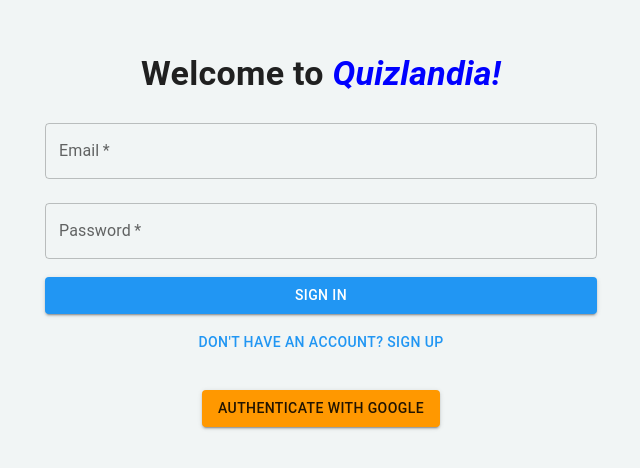
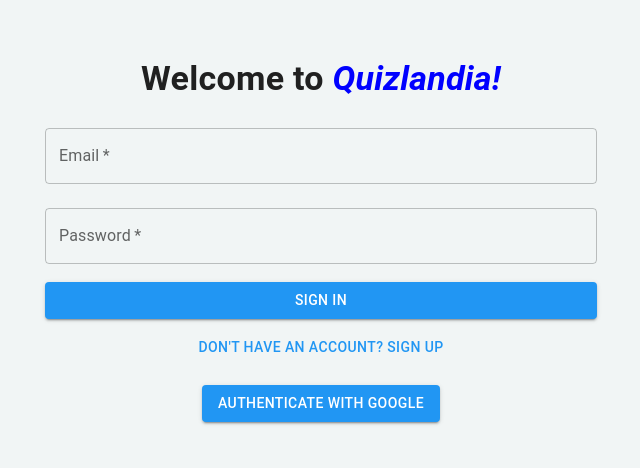
Before and after one commit to justinasRm/quizlandia-front, a React (Create React App) app in the folder quizlandia-front/: page / in a window 1280 px wide. Shown: the part 160-628 px from the top of the page, without its empty margins (319-959 px from the left). Built offline with nearby package versions, Linux system fonts and the light colour scheme; no server answers; the HTML template or start-up script is replaced by a standard one.

Commit message:
google authentification added

```diff
--- a/quizlandia-front/src/components/Auth.js
+++ b/quizlandia-front/src/components/Auth.js
@@ -1,8 +1,8 @@
 import React, { useEffect, useState } from 'react';
-import { Container, Typography, Button } from '@mui/material';
+import { Container, Typography } from '@mui/material';
 import SignIn from './SignIn';
 import SignUp from './SignUp';
-
+import GoogleAuth from './GoogleAuth';
 function Auth(props) {
     const [signinFlow, setSigninFlow] = useState(true);
 
@@ -15,10 +15,8 @@ function Auth(props) {
                 Welcome to <em style={{ color: 'blue' }}>Quizlandia!</em>
             </Typography>
             {signinFlow && <SignIn setSigninFlow={setSigninFlow} setUid={props.setUid}/>}
-            {!signinFlow && <SignUp setSigninFlow={setSigninFlow} setUid={props.setUid}/>}
-            <Button variant="contained" color="secondary" style={{ marginTop: '10px' }}>
-                Authenticate with Google
-            </Button>
+            {!signinFlow && <SignUp setSigninFlow={setSigninFlow} setUid={props.setUid} />}
+            <GoogleAuth setSigninFlow={setSigninFlow} setUid={props.setUid} />
         </Container>
     );
 }
--- /dev/null
+++ b/quizlandia-front/src/components/GoogleAuth.js
@@ -0,0 +1,24 @@
+import React, { useState } from 'react';
+import { Button } from '@mui/material';
+import { authWithGoogle } from '../functions/authFunctions';
+const GoogleAuth = () => {
+
+    const [error, setError] = useState(null);
+
+    async function authenticate() {
+        const authObj = await authWithGoogle();
+        if (authObj.error) {
+            setError(authObj.error);
+            return;
+        }
+    }
+
+    return (
+        <div>
+            <Button variant="contained" color="primary" onClick={authenticate}>Authenticate with Google</Button>
+            {error && <text style={{ color: 'red', textAlign: 'center' }}>{error}</text>}
+        </div>
+    );
+};
+
+export default GoogleAuth;
--- a/quizlandia-front/src/components/SignUp.js
+++ b/quizlandia-front/src/components/SignUp.js
@@ -1,4 +1,4 @@
-import React, { useState } from 'react';
+import React, { useEffect, useState } from 'react';
 import { TextField, Button, Text } from '@mui/material';
 import { signupUser } from '../functions/authFunctions';
 
@@ -40,8 +40,8 @@ function SignUp(props) {
         e.preventDefault();
         if (validate()) {
             const signup = await signupUser(email, password);
-            if(signup.error){
-                setError({email: signup.error});
+            if (signup.error) {
+                setError(signup.error);
                 return;
             } else {
                 props.setUid(signup.uid);
--- a/quizlandia-front/src/functions/authFunctions.js
+++ b/quizlandia-front/src/functions/authFunctions.js
@@ -1,5 +1,7 @@
-import { auth } from '../firebaseConfig'; // Adjust the import path as needed
-import { setPersistence, browserLocalPersistence, createUserWithEmailAndPassword, signInWithEmailAndPassword } from 'firebase/auth';
+import { auth } from '../firebaseConfig';
+import { setPersistence, browserLocalPersistence, createUserWithEmailAndPassword, signInWithEmailAndPassword, signInWithPopup, GoogleAuthProvider } from 'firebase/auth';
+
+
 
 export const signupUser = async (email, password) => {
     try {
@@ -13,8 +15,8 @@ export const signupUser = async (email, password) => {
         // You can return the user or any other relevant information
         return user;
     } catch (error) {
-        console.log('error:')
-        console.log()
+        console.log('ERROR')
+        console.log(error.code)
         if(error.code.includes('email-already-in-use')){
             return {error: 'Email already in use'};
         } else if(error.code.includes('weak-password')){
@@ -41,6 +43,25 @@ export const loginUser = async (email, password) => {
     } catch (error) {
         console.log('error is:')
         console.log(error.code)
+        console.log(error)
+        if(error.code.includes('invalid-credential')){
+            return {error: 'Wrong email, password or authentication method'};
+        }
+    }
+}
+
+export const authWithGoogle = async () => {
+    const provider = new GoogleAuthProvider();
+    try {
+        await setPersistence(auth, browserLocalPersistence);
+        const userCredential = await signInWithPopup(auth, provider);
+        const user = userCredential.user;
+        console.log('User signed in:', user);
+        // You can return the user or any other relevant information
+        return user;
+    } catch (error) {
+        console.log('error is:')
+        console.log(error.code)
         if(error.code.includes('invalid-credential')){
             return {error: 'Wrong email or password'};
         }
```
